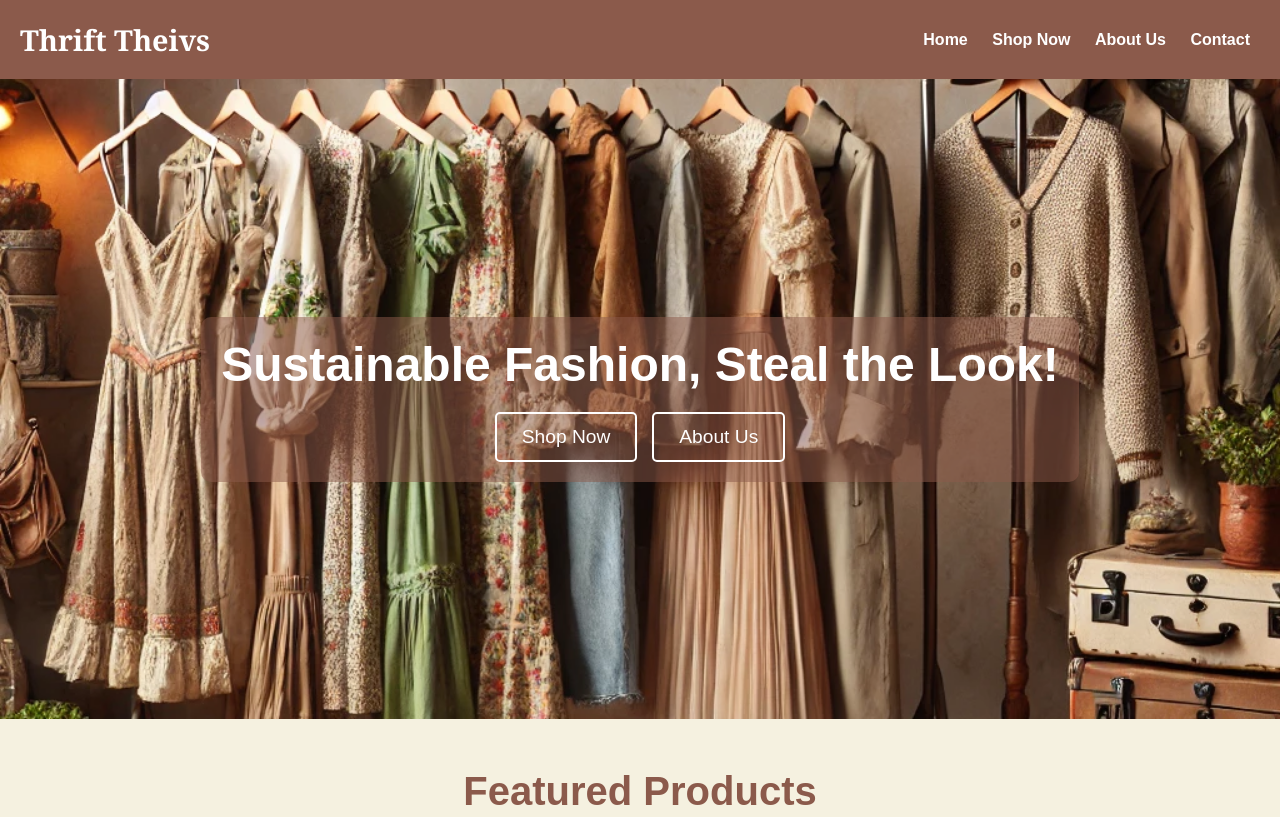
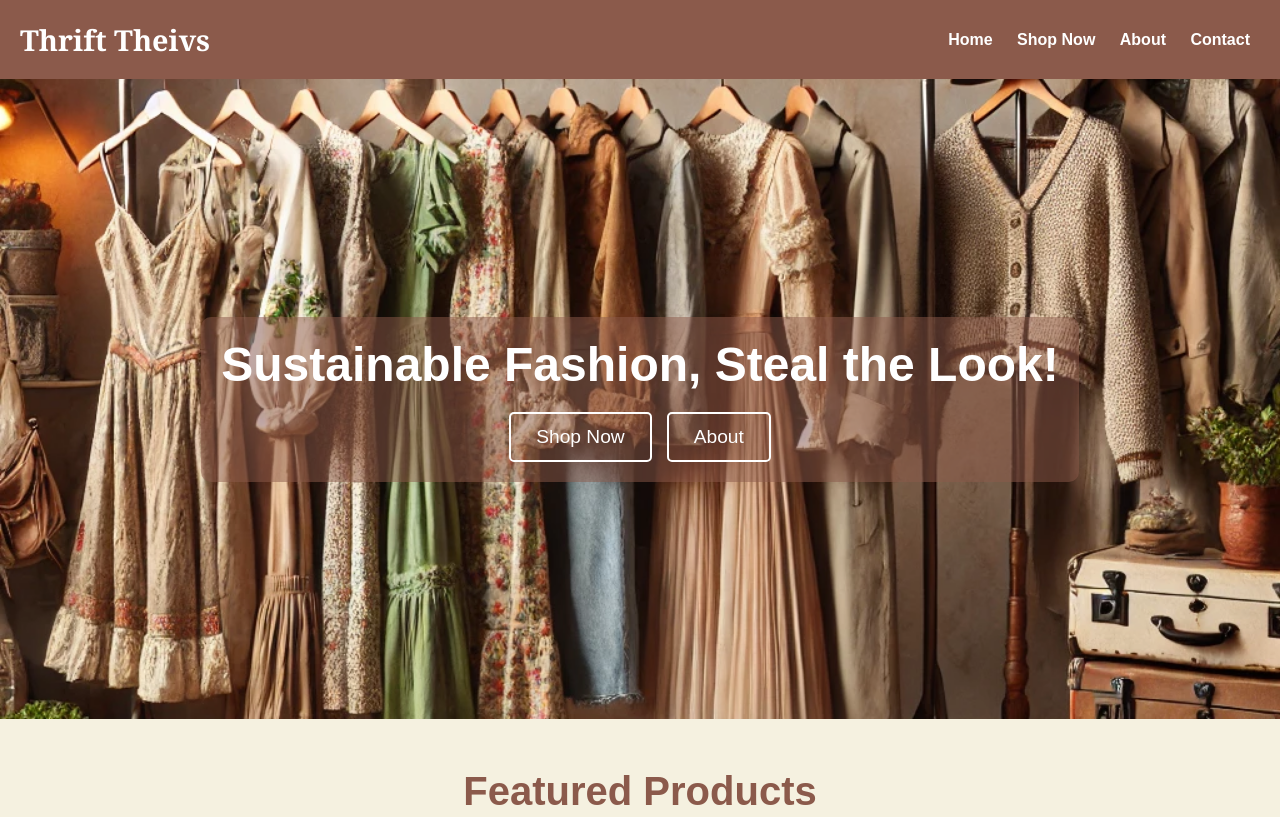
Before and after one commit to thrifttheivs/ThriftTheivs, a plain HTML site: page index.html in a window 1280 px wide. Shown: the top 817 px of the page. Drawn offline with Linux system fonts and the light colour scheme.

Commit message:
fixed navbar of shop now

```diff
--- a/index.html
+++ b/index.html
@@ -12,7 +12,7 @@
         <nav class="nav">
             <a href="thrift.html">Home</a>
             <a href="Shopnow.html">Shop Now</a>
-            <a href="About.html">About Us</a>
+            <a href="About.html">About</a>
             <a href="contact.html">Contact</a>
         </nav>
     </header>
@@ -24,7 +24,7 @@
             <h1>Sustainable Fashion, Steal the Look!</h1>
             <div class="hero-buttons">
                 <a href="Shopnow.html" class="btn">Shop Now</a>
-                <a href="About.html" class="btn">About Us</a>
+                <a href="About.html" class="btn">About</a>
             </div>
         </div>
     </section>
```
